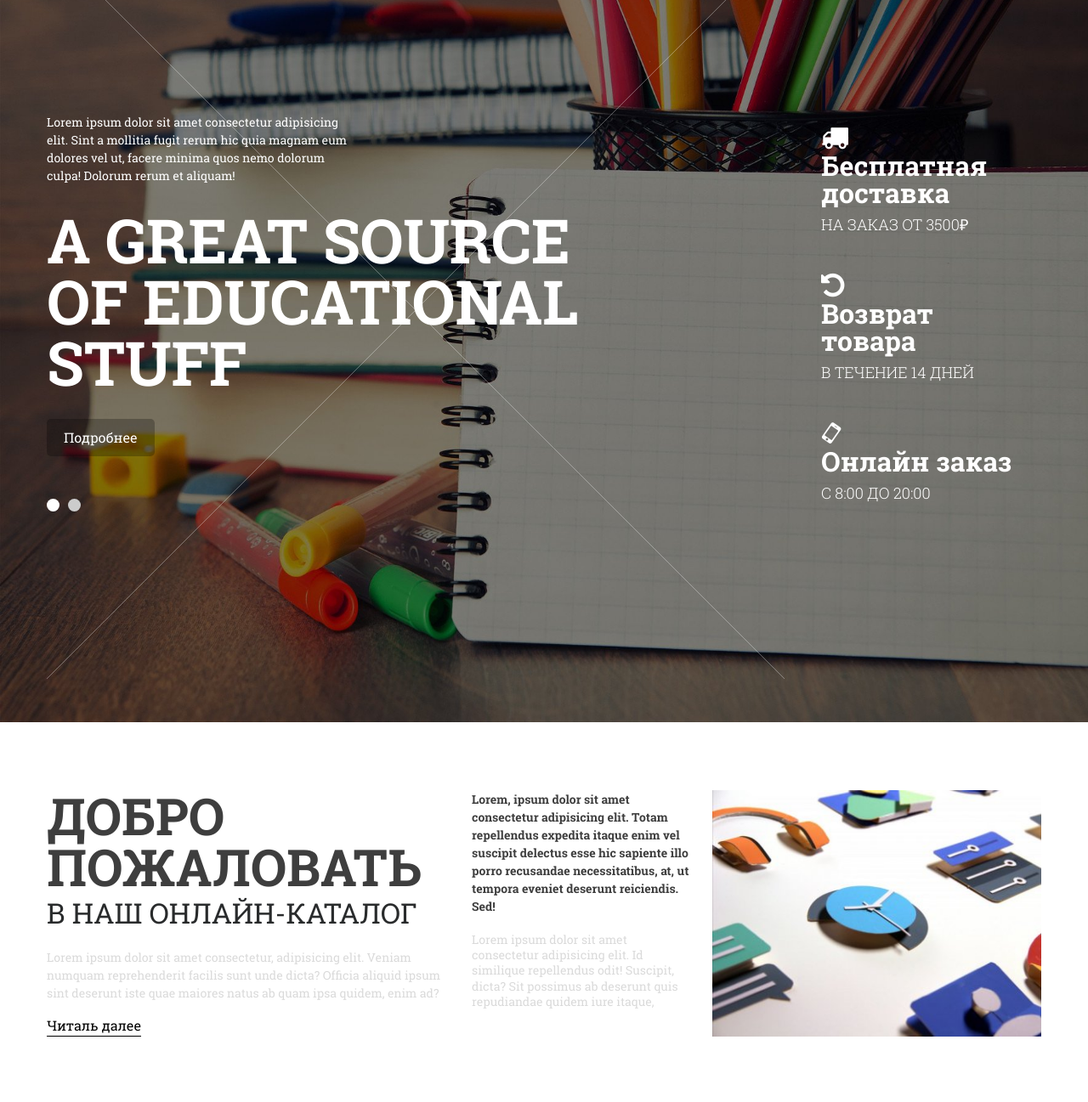
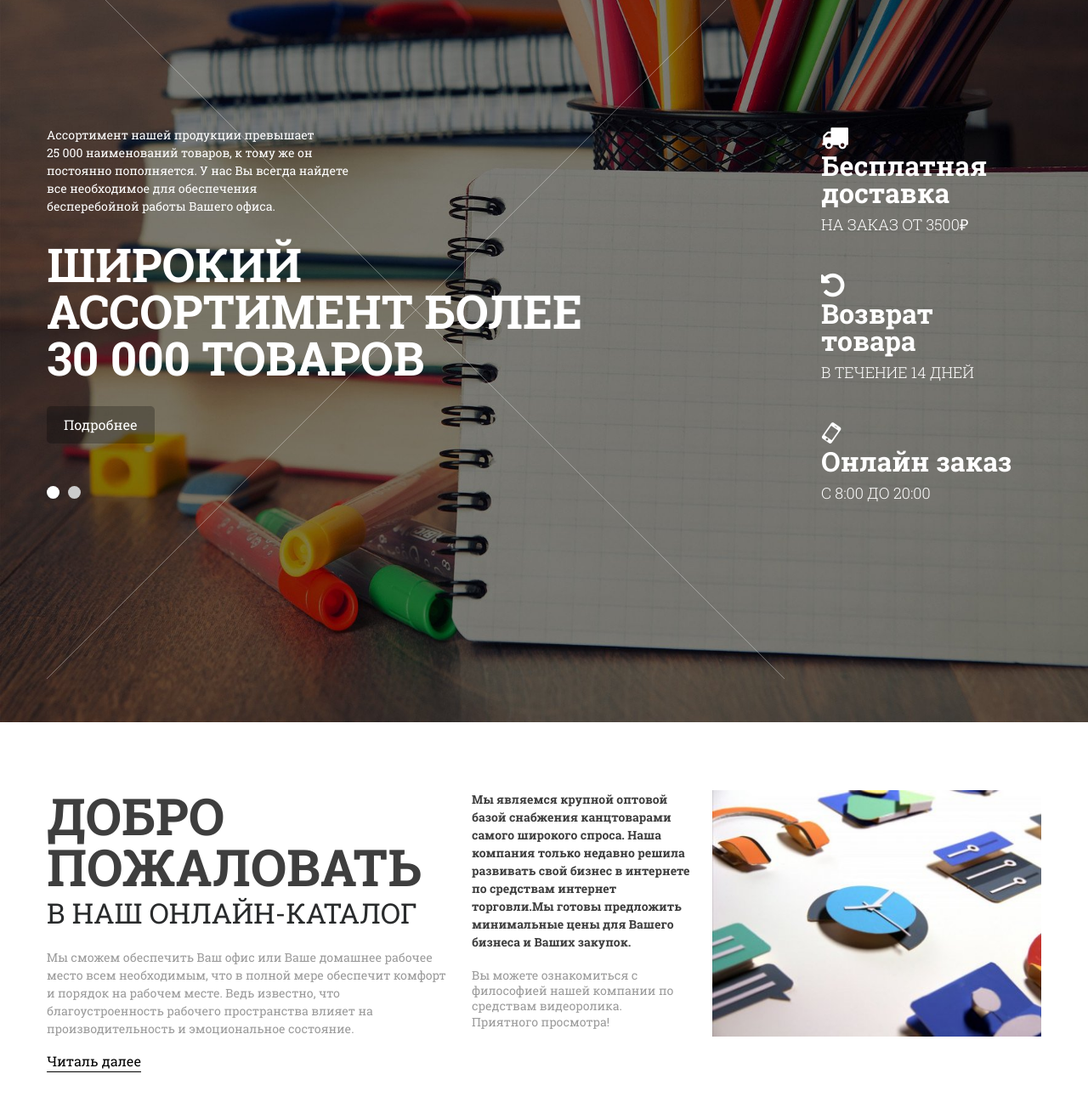
Before and after one commit to DimkaSklyar/_layout_stationery, a website: page src/index.html in a window 1280 px wide. Shown: the part 380-1677 px from the top of the page at 85% size. Drawn offline with Linux system fonts and the light colour scheme.

Commit message:
v0.3.3
Add Russian translation for  main section

```diff
--- a/src/index.html
+++ b/src/index.html
@@ -19,14 +19,13 @@
             <div class="top-contacts">
               <a href="tel:+78619999999"><i class="fa fa-phone" aria-hidden="true"></i>+7 (861)
                 99-99-999</a>
-              <a href="mailto:info@info.ru" class="decor-cross"><i class="fa fa-envelope-o"
-                  aria-hidden="true"></i>info@info.ru</a>
+              <a href="mailto:info@info.ru"><i class="fa fa-envelope-o" aria-hidden="true"></i>info@info.ru</a>
             </div>
           </div>
           <div class="col-6">
             <div class="top-location d-flex justify-content-end">
               <a href=""><i class="fa fa-clock-o" aria-hidden="true"></i>пн - сб (09:00 - 18:00)</a>
-              <a href="#" class="decor-cross"><i class="fa fa-location-arrow" aria-hidden="true"></i>Показать на
+              <a href="#"><i class="fa fa-location-arrow" aria-hidden="true"></i>Показать на
                 карте</a>
             </div>
           </div>
@@ -122,17 +121,17 @@
           <div class="col-9">
             <div class="owl-carousel slider-wrapper">
               <div class="slider-item">
-                <p>Lorem ipsum dolor sit amet consectetur adipisicing elit. Sint a mollitia fugit rerum
-                  hic quia magnam eum dolores vel ut, facere minima quos nemo dolorum culpa! Dolorum
-                  rerum et aliquam! </p>
-                <h2>A great source of educational stuff</h2>
+                <p>Ассортимент нашей продукции превышает<br> 25 000 наименований товаров, к тому же он постоянно
+                  пополняется. У нас Вы всегда найдете все необходимое для обеспечения бесперебойной работы Вашего
+                  офиса. </p>
+                <h2>Широкий ассортимент более 30 000 товаров</h2>
                 <a href="#" class="btn">Подробнее</a>
               </div>
               <div class="slider-item">
-                <p>Lorem ipsum dolor sit amet consectetur adipisicing elit. Sint a mollitia fugit rerum
-                  hic quia magnam eum dolores vel ut, facere minima quos nemo dolorum culpa! Dolorum
-                  rerum et aliquam! </p>
-                <h2>art supplies professional sets</h2>
+                <p>Доставка осуществляется в рабочие дни 09:00–18:00.
+                  В более позднее время доставка возможна
+                  по согласованию с менеджером.</p>
+                <h2>Бесплатная доставка по городу от 3 500&#8381;</h2>
                 <a href="#" class="btn">Подробнее</a>
               </div>
             </div>
@@ -179,8 +178,9 @@
             <div class="about-welcome-greeting d-flex">
               <h2>Добро пожаловать</h2>
               <span>в наш онлайн-каталог</span>
-              <p>Lorem ipsum dolor sit amet consectetur, adipisicing elit. Veniam numquam reprehenderit facilis sunt
-                unde dicta? Officia aliquid ipsum sint deserunt iste quae maiores natus ab quam ipsa quidem, enim ad?
+              <p>Мы сможем обеспечить Ваш офис или Ваше домашнее рабочее место всем необходимым, что в полной мере
+                обеспечит комфорт и порядок на рабочем месте. Ведь известно, что благоустроенность рабочего пространства
+                влияет на производительность и эмоциональное состояние.
               </p>
               <div class="link-wrap">
                 <a href="about.html">Читаль далее</a>
@@ -189,13 +189,8 @@
           </div>
           <div class="col-7 d-flex">
             <div class="video-discription">
-              <b>Lorem, ipsum dolor sit amet consectetur adipisicing elit. Totam repellendus expedita itaque enim vel
-                suscipit delectus esse hic sapiente illo porro recusandae necessitatibus, at, ut tempora eveniet
-                deserunt
-                reiciendis. Sed!</b>
-              <p>Lorem ipsum dolor sit amet consectetur adipisicing elit. Id similique repellendus odit! Suscipit,
-                dicta?
-                Sit possimus ab deserunt quis repudiandae quidem iure itaque,
+              <b>Мы являемся крупной оптовой базой снабжения канцтоварами самого широкого спроса. Наша компания только недавно решила развивать свой бизнес в интернете по средствам интернет торговли.Мы готовы предложить минимальные цены для Вашего бизнеса и Ваших закупок.</b>
+              <p>Вы можете ознакомиться с философией нашей компании по средствам видеоролика. Приятного просмотра!
               </p>
             </div>
             <div class="video-wrap">
@@ -373,7 +368,7 @@
           <div class="col">
             <div class="banner-wrapper">
               <h2>Широкий ассортимент <br> Более 30 000 товаров</h2>
-              <a href="" class="btn">В каталог товаров</a>
+              <a href="#" class="btn">В каталог товаров</a>
             </div>
           </div>
         </div>
--- a/src/sass/main.sass
+++ b/src/sass/main.sass
@@ -41,6 +41,8 @@ a:active
     color: #ffffff
   a
     transition: .3s
+  a:first-child
+    margin-right: 15px
   a:hover
     color: #da6d6e
 .decor-cross
@@ -233,7 +235,7 @@ a:active
       font-size: 14px
       margin-bottom: 30px
     h2
-      font-size: 72px
+      font-size: 55px
       max-width: 680px
       text-transform: uppercase
       line-height: 1
@@ -286,15 +288,19 @@ a:active
       color: #000000
       border-bottom: 1px solid #000
       display: inline-block
+      transition: .3s
+      &:hover
+        color: #da6d6e
+        border-bottom-color: #da6d6e
     p
-      color: #dadada
+      color: #9a9a9a
       font-size: 14px
 .video-discription
   flex: 2
   font-size: 14px
   padding: 0 25px 0 0
   p
-    color: #dadada
+    color: #9a9a9a
     margin-top: 20px
     line-height: 1.3
   b
@@ -514,6 +520,8 @@ a:active
       left: 0
       background: rgba(0,0,0,0)
       border-radius: 10px
+    a
+      font-size: 16px
   &-wrapper
     padding: 110px 30px
     color: #da6d6e
```
Also changed, not shown: src/css/style.css, src/css/style.min.css.
